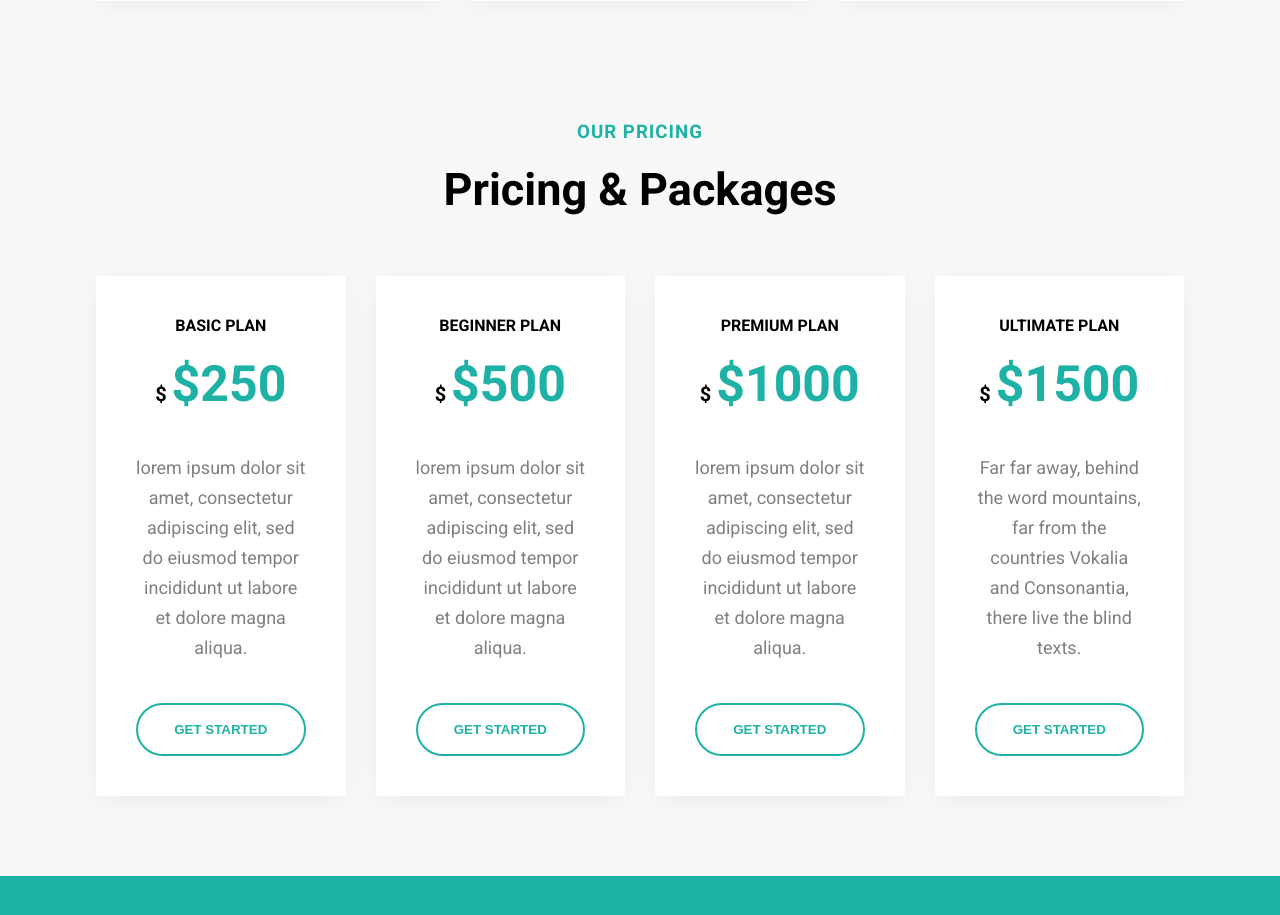
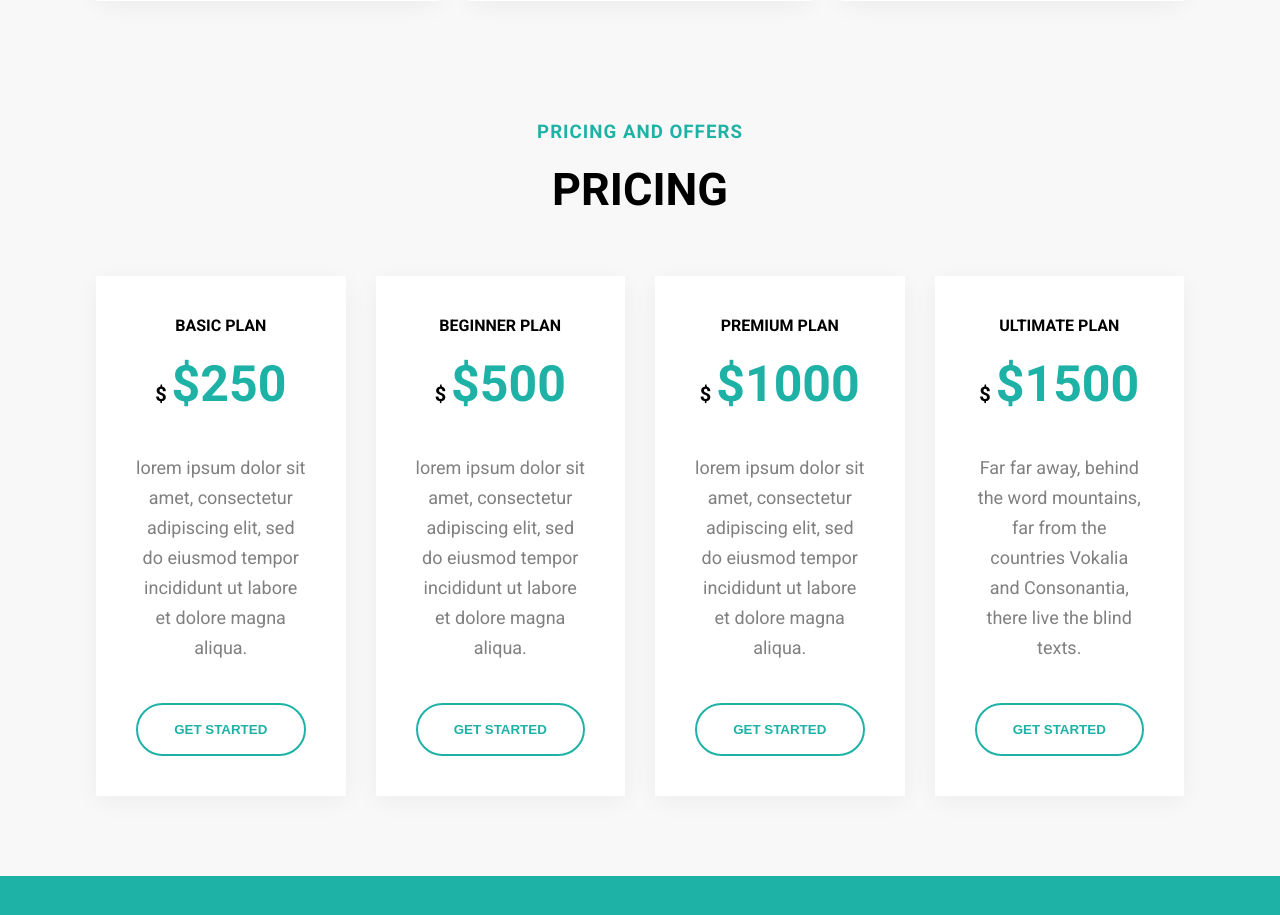
Before and after one commit to sangaryousmane/alx-lms-portfolio, a React (Create React App) app in the folder Educational-Website-Frontend-React-main/: page / in a window 1280 px wide. Shown: the part 4720-5635 px from the top of the page. Built offline with nearby package versions, Linux system fonts and the light colour scheme.

Commit message:
Modify prices of few courses

```diff
--- a/Educational-Website-Frontend-React-main/src/components/home/Hprice.jsx
+++ b/Educational-Website-Frontend-React-main/src/components/home/Hprice.jsx
@@ -6,7 +6,7 @@ const Hprice = () => {
   return (
     <>
       <section className='hprice padding'>
-        <Heading subtitle='OUR PRICING' title='Pricing & Packages' />
+        <Heading subtitle='PRICING and OFFERS' title='PRICING' />
         <div className='price container grid'>
           <PriceCard />
         </div>
```
